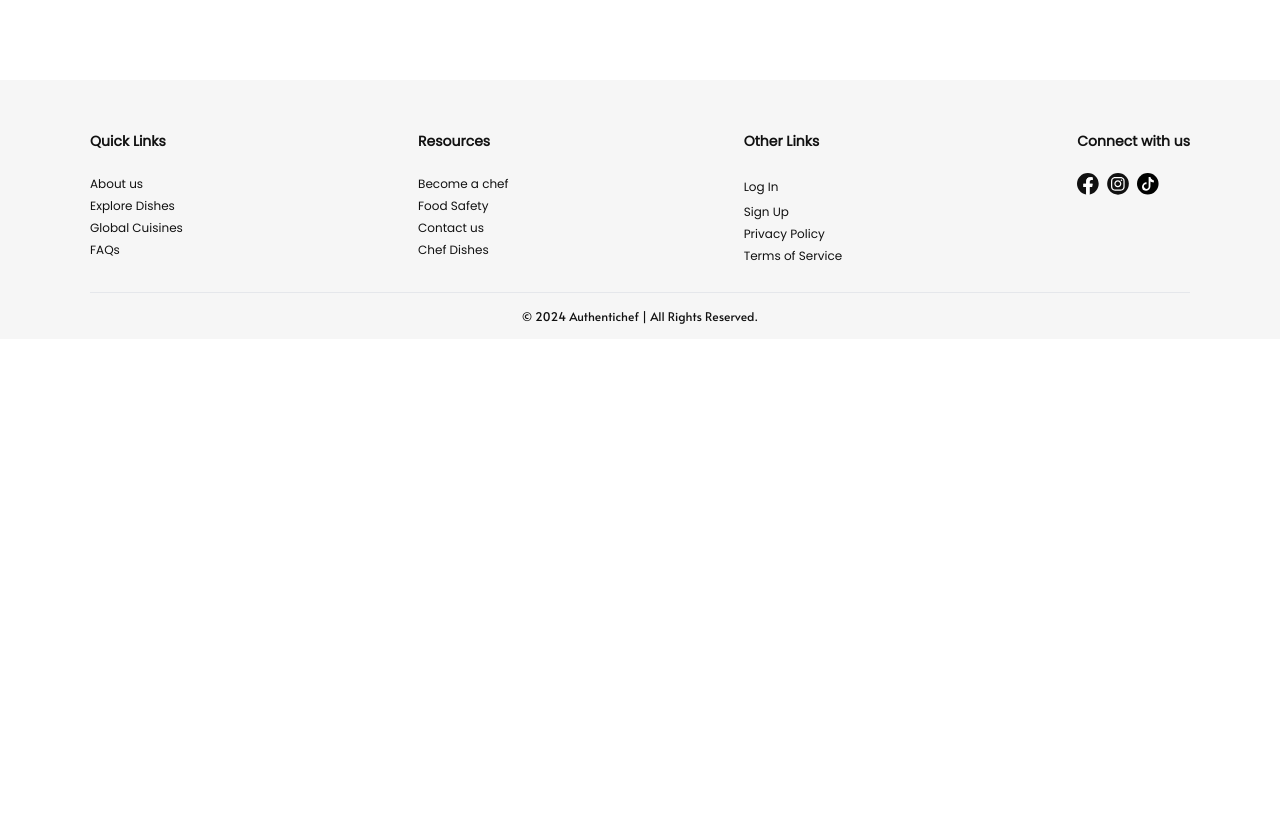
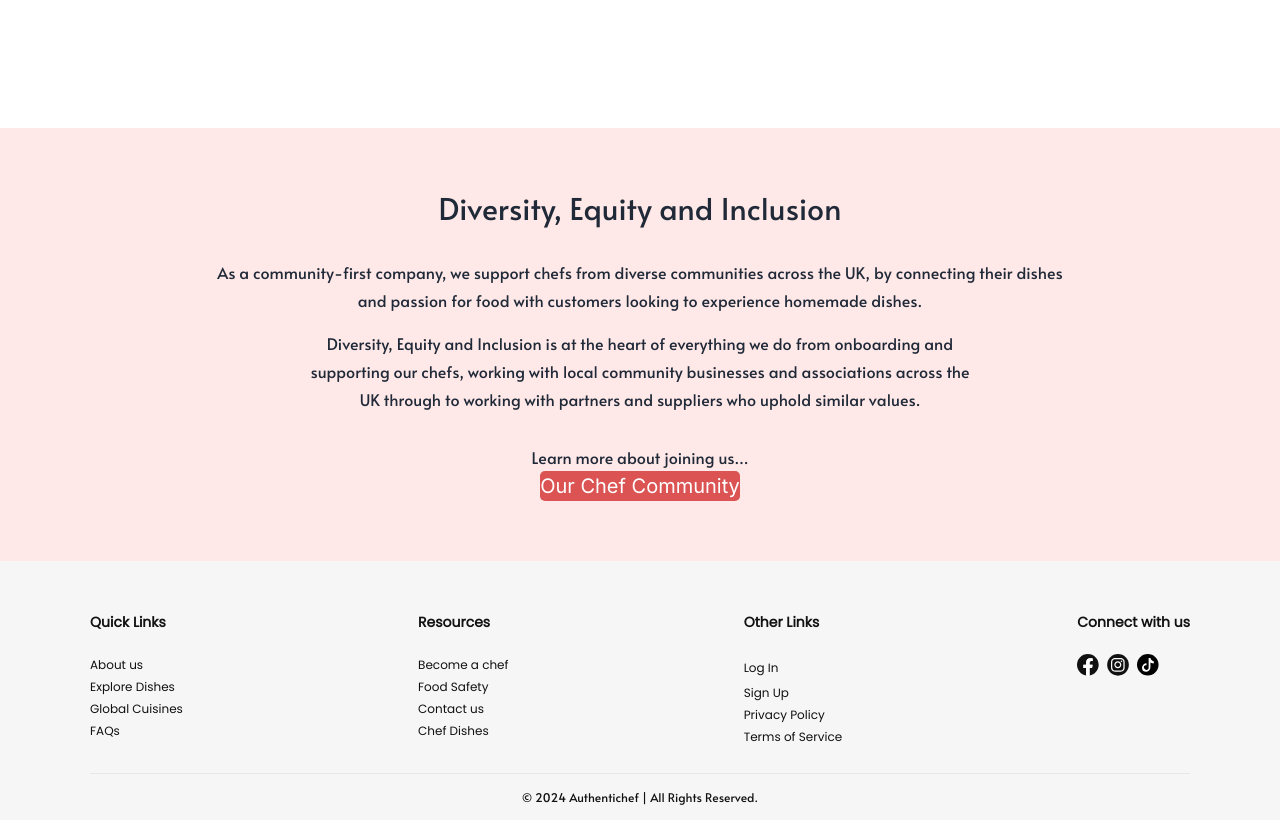
Before and after one commit to anurag-17/authentichef-website, a Next.js app in the folder client/: page /about-us in a window 1280 px wide. Shown: the part 2220-3040 px from the top of the page. Before the commit the page ends 2559 px from the top, so only its background shows below. Built offline with nearby package versions, Linux system fonts and the light colour scheme.

Commit message:
fixed build erro

```diff
--- a/client/src/app/about-us/page.js
+++ b/client/src/app/about-us/page.js
@@ -171,8 +171,29 @@ const AboutUs = () => {
               </div>
             </div>
           </div>
-
-
+          <div className="bg-[#FFE8E8] 2xl:h-[937px] flex justify-center  2xl:py-[115px] xl:py-[60px] sm:mt-12 py-[50px] xs:mt-12 md:mt-12">
+            <div className="text-center 2xl:w-[1293px] xl:w-[870px] lg:w-[600px] sm:w-[] w-[]  mx-auto xs:mx-[10px]">
+              <h1 className="aboutHead font-[400] text-[45px]">Diversity, Equity and Inclusion</h1>
+              <p className="aboutPara 2xl:mt-[50px] xl:mt-[30px] mt-[15px]">
+                As a community-first company, we support chefs from diverse
+                communities across the UK, by connecting their dishes and
+                passion for food with customers looking to experience homemade
+                dishes.
+              </p>
+              <p className="aboutPara 2xl:mt-[30px]  xl:mt-[15px] mt-[8px] 2xl:w-[1063px] xl:w-[670px] lg:w-[520px] sm:w-[] w-[] mx-auto">
+                Diversity, Equity and Inclusion is at the heart of everything we
+                do from onboarding and supporting our chefs, working with local
+                community businesses and associations across the UK through to
+                working with partners and suppliers who uphold similar values.
+              </p>
+              <p className="aboutPara 2xl:mt-[50px] xl:mt-[30px] mt-[15px]">
+              Learn more about joining us…
+              </p>
+              <button className="2xl:w-[240px] 2xl:h-[60px] bg-[#DB5353] text-[20px] text-white rounded-[5px]">
+                Our Chef Community
+              </button>
+            </div>
+          </div>
         </div>
         <Footer />
       </section>
--- a/client/src/app/food-safety/page.js
+++ b/client/src/app/food-safety/page.js
@@ -87,7 +87,7 @@ const FoodSefty = () => {
                 </h1>
                 <p class="xs:text-[10px] sm:text-[10px] md:text-[10px] lg:text-[10px] font-[500] xl:text-[14px] 2xl:text-[16px] 2xl:w-[315px] xl:w-[210px] w-full mt-[5px]">
                   We believe that the foundation of a great dish lies in the
-                  quality of its ingredients. That's why our chefs select the
+                  quality of its ingredients. Thats why our chefs select the
                   finest specialty ingredients available, locking in flavor
                 </p>
               </div>
--- a/client/src/app/global-cuisines/page.js
+++ b/client/src/app/global-cuisines/page.js
@@ -103,7 +103,7 @@ const GlobalCusines = () => {
                     <div className="text-center border-e-[2px] 2xl:w-[400px] xl:px-[0px] px-[0px] ">
                       <h1 className="global_h"> Top Healthy Dishes</h1>
                       <p className="globaltext 2xl:mt-[30px] xl:mt-[20px] mt-[10px]">
-                        Lentil Shepard's Pie
+                        Lentil Shepards Pie
                       </p>
                       <p className="globaltext"> Vegan Bolognese</p>
                       <p className="globaltext"> HK Chicken Salad</p>
```
